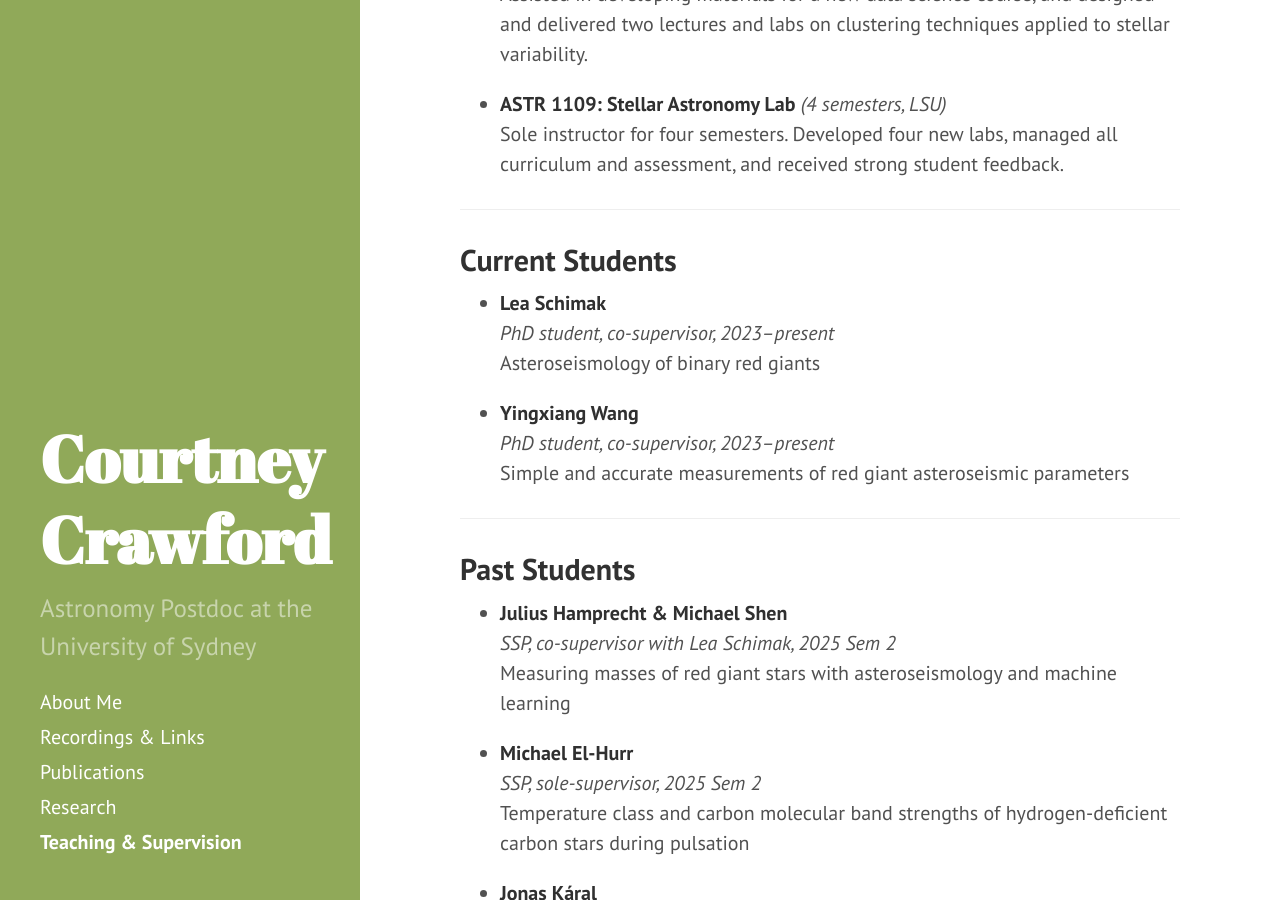
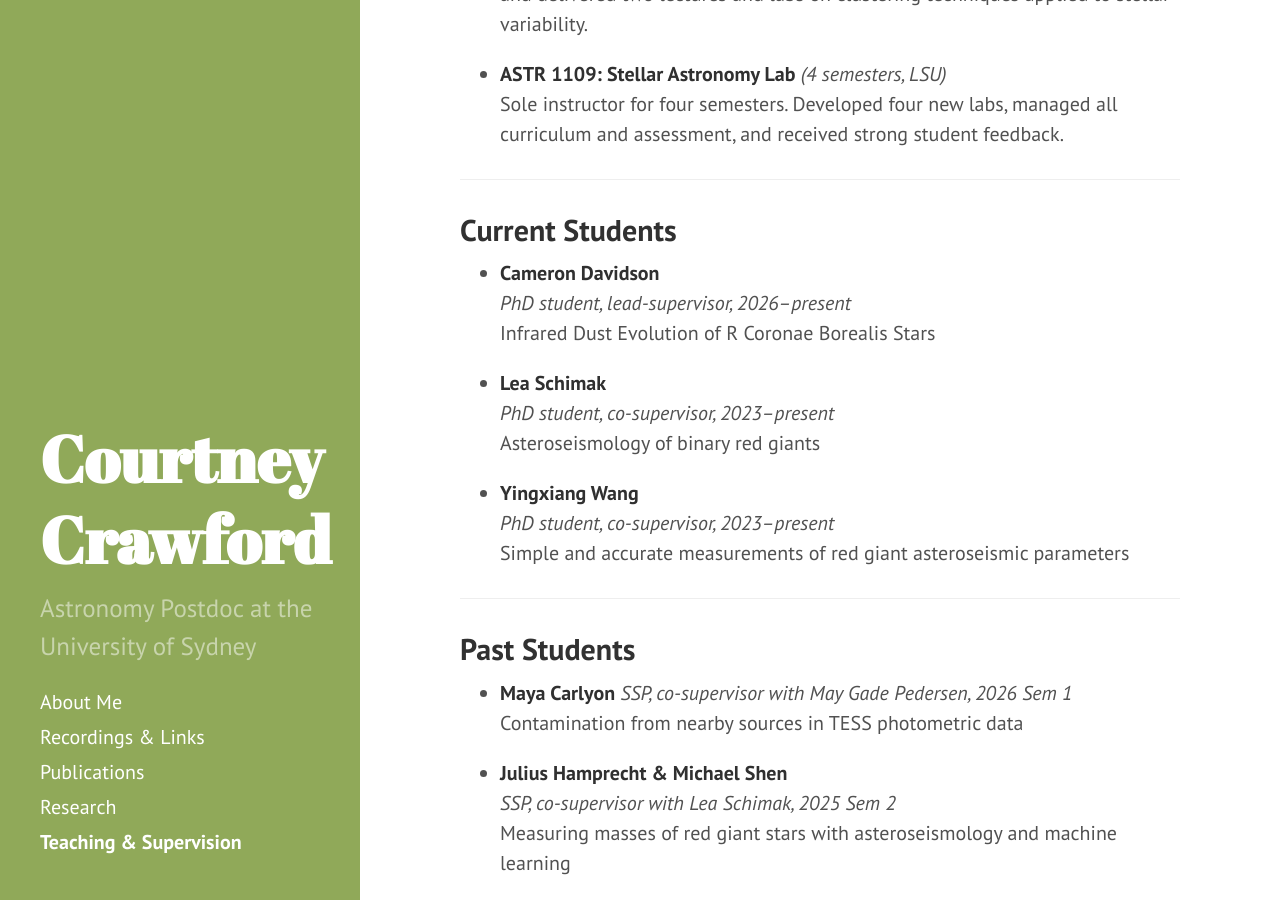
Before and after one commit to courtcraw/courtcraw.github.io, a Jekyll site: the page built from teaching.md, in a window 1280 px wide and 900 px high, scrolled down 901 px. Built offline with Jekyll 4.4.1, drawn with Linux system fonts in a browser that asks for light colours; some of the changed text lies outside the part shown.

Commit message:
minor updates June 2026

```diff
--- a/teaching.md
+++ b/teaching.md
@@ -29,6 +29,10 @@ My teaching and supervision activities focus on student research and mentoring.
 
 ## Current Students
 
+- **Cameron Davidson**
+  *PhD student, lead-supervisor, 2026–present*
+  Infrared Dust Evolution of R Coronae Borealis Stars
+
 - **Lea Schimak**
   *PhD student, co-supervisor, 2023–present*
   Asteroseismology of binary red giants
@@ -40,6 +44,10 @@ My teaching and supervision activities focus on student research and mentoring.
 ---
 
 ## Past Students
+
+- **Maya Carlyon**
+  *SSP, co-supervisor with May Gade Pedersen, 2026 Sem 1*
+  Contamination from nearby sources in TESS photometric data
 
 - **Julius Hamprecht & Michael Shen**
   *SSP, co-supervisor with Lea Schimak, 2025 Sem 2*
```
Also changed, not shown: other parts of teaching.md (+1 -1 lines), publications.md (+2 -2 lines).
